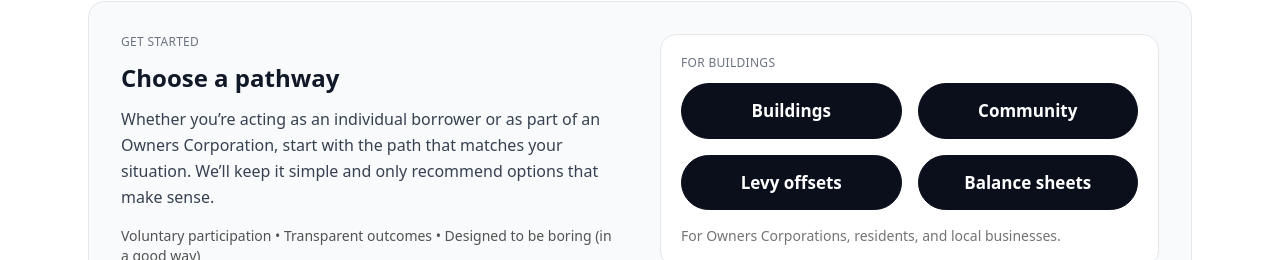
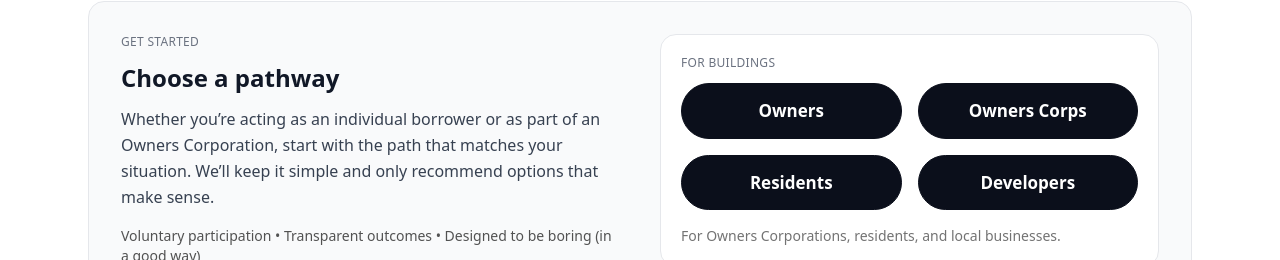
Before and after one commit to RukiDe/sold-nextjs, a Next.js app: page / in a window 1280 px wide. Shown: the part 469-729 px from the top of the page. Built offline with nearby package versions, Linux system fonts and the light colour scheme.

Commit message:
link updates

```diff
--- a/app/buildings/levy-offsets/page.tsx
+++ b/app/buildings/levy-offsets/page.tsx
@@ -83,7 +83,7 @@ export default function ApartmentsHubPage() {
           </ul>
 
           <div className="mt-6">
-            <ButtonPill href="/levy-offsets/for-committees">
+            <ButtonPill href="/buildings/levy-offsets/for-committees">
               For Owners Corporations
             </ButtonPill>
           </div>
@@ -132,7 +132,7 @@ export default function ApartmentsHubPage() {
           </ul>
 
           <div className="mt-6">
-            <ButtonPill href="/levy-offsets/for-owners">
+            <ButtonPill href="/buildings/levy-offsets/for-owners">
               For Owners
             </ButtonPill>
           </div>
@@ -167,7 +167,7 @@ export default function ApartmentsHubPage() {
           </ul>
 
           <div className="mt-6">
-            <ButtonPill href="/levy-offsets/for-developers">
+            <ButtonPill href="/buildings/levy-offsets/for-developers">
               For Developers
             </ButtonPill>
           </div>
--- a/app/page.tsx
+++ b/app/page.tsx
@@ -58,10 +58,10 @@ export default function HomePage() {
                   For buildings
                 </p>
                 <div className="grid grid-cols-1 sm:grid-cols-2 gap-4">
-                  <ButtonPill href="/buildings">Buildings</ButtonPill>
-                  <ButtonPill href="/buildings/community">Community</ButtonPill>
-                  <ButtonPill href="/buildings/levy-offsets">Levy offsets</ButtonPill>
-                  <ButtonPill href="/buildings/balance-sheets">Balance sheets</ButtonPill>
+                  <ButtonPill href="/buildings">Owners</ButtonPill>
+                  <ButtonPill href="/buildings/levy-offsets">Owners Corps</ButtonPill>
+                  <ButtonPill href="/buildings/community">Residents</ButtonPill>
+                  <ButtonPill href="/buildings/levy-offsets/for-developers">Developers</ButtonPill>
                 </div>
                 <p className="mt-4 text-xs sm:text-sm text-neutral-500">
                   For Owners Corporations, residents, and local businesses.
```
